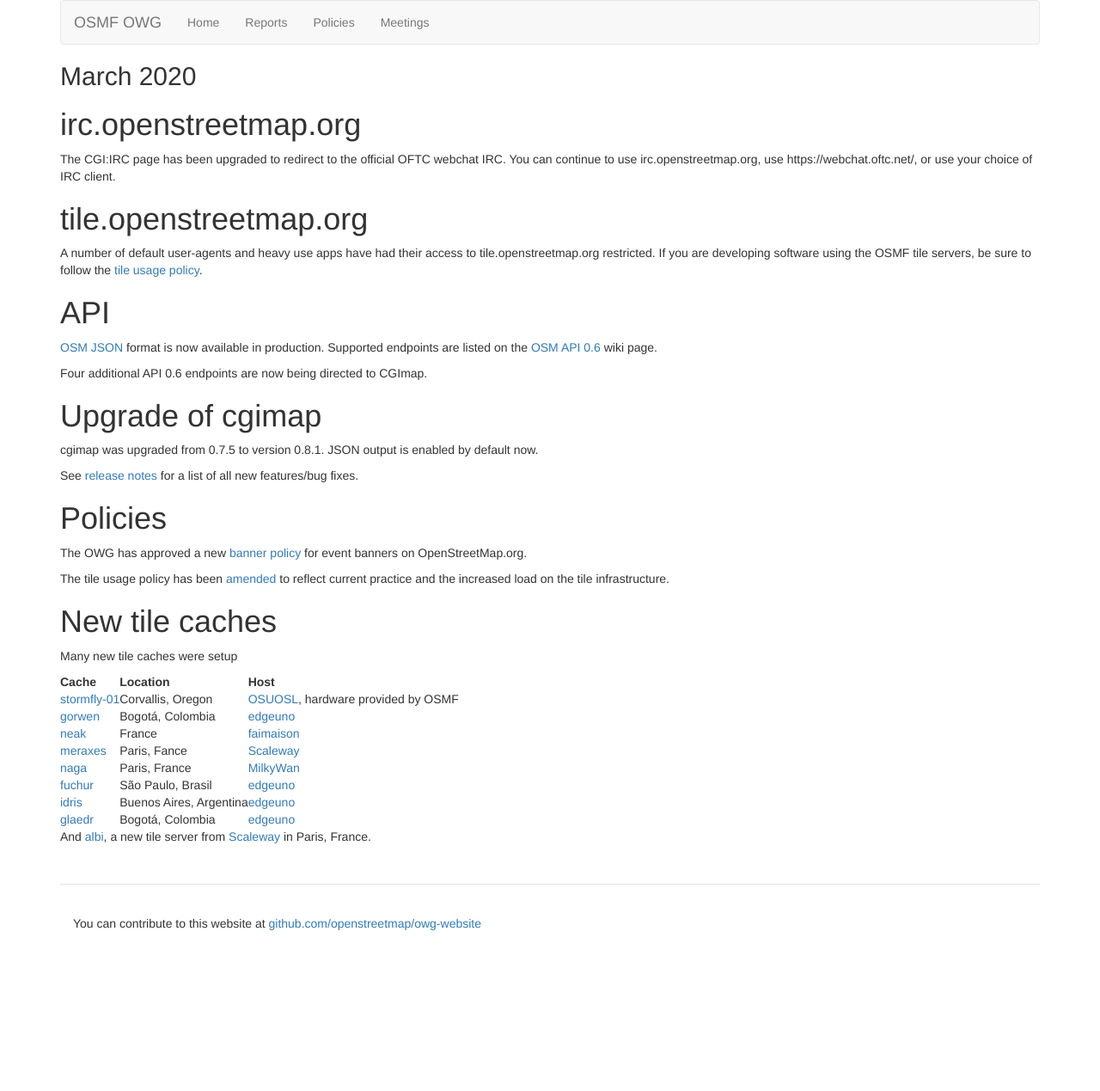
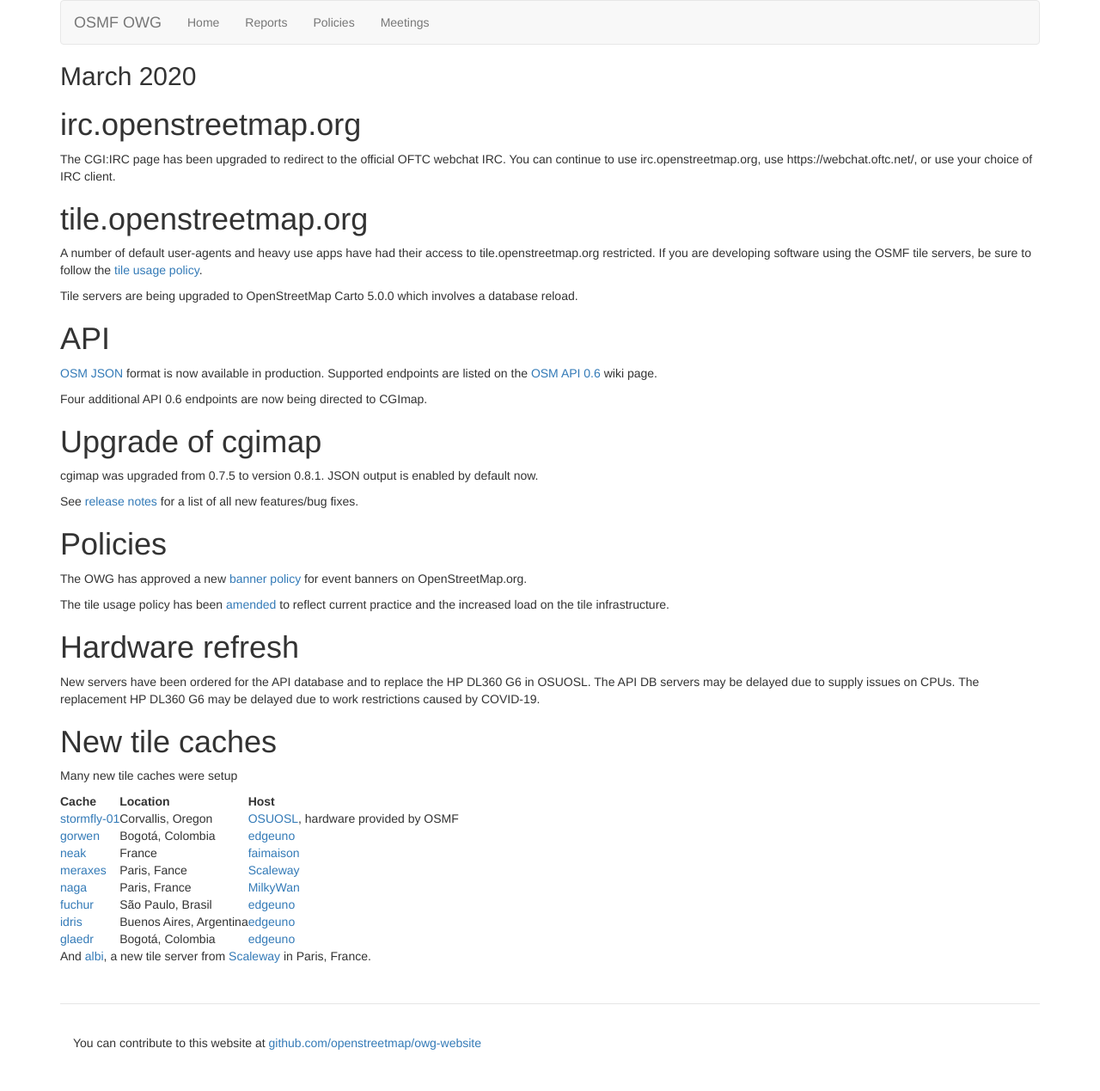
Before and after one commit to openstreetmap/owg-website, a Jekyll site: the page built from _posts/2020-03-01-march.md, in a window 1280 px wide. Shown: the whole page at 86% size. Built offline with Jekyll 4.4.1, drawn with Linux system fonts in a browser that asks for light colours; before the commit the page ends 1130 px from its top, so only the background shows below that.

Commit message:
Add new hardware note, osm-carto 5

```diff
--- a/_posts/2020-03-01-march.md
+++ b/_posts/2020-03-01-march.md
@@ -11,6 +11,8 @@
 # tile.openstreetmap.org
 
 A number of default user-agents and heavy use apps have had their access to tile.openstreetmap.org restricted. If you are developing software using the OSMF tile servers, be sure to follow the [tile usage policy](/policies/tiles/).
+
+Tile servers are being upgraded to OpenStreetMap Carto 5.0.0 which involves a database reload.
 
 # API
 
@@ -30,6 +32,10 @@
 
 The tile usage policy has been [amended](https://github.com/openstreetmap/owg-website/pull/60/files) to reflect current practice and the increased load on the tile infrastructure.
 
+# Hardware refresh
+
+New servers have been ordered for the API database and to replace the HP DL360 G6 in OSUOSL. The API DB servers may be delayed due to supply issues on CPUs. The replacement HP DL360 G6 may be delayed due to work restrictions caused by COVID-19.
+
 # New tile caches
 
 Many new tile caches were setup
```
